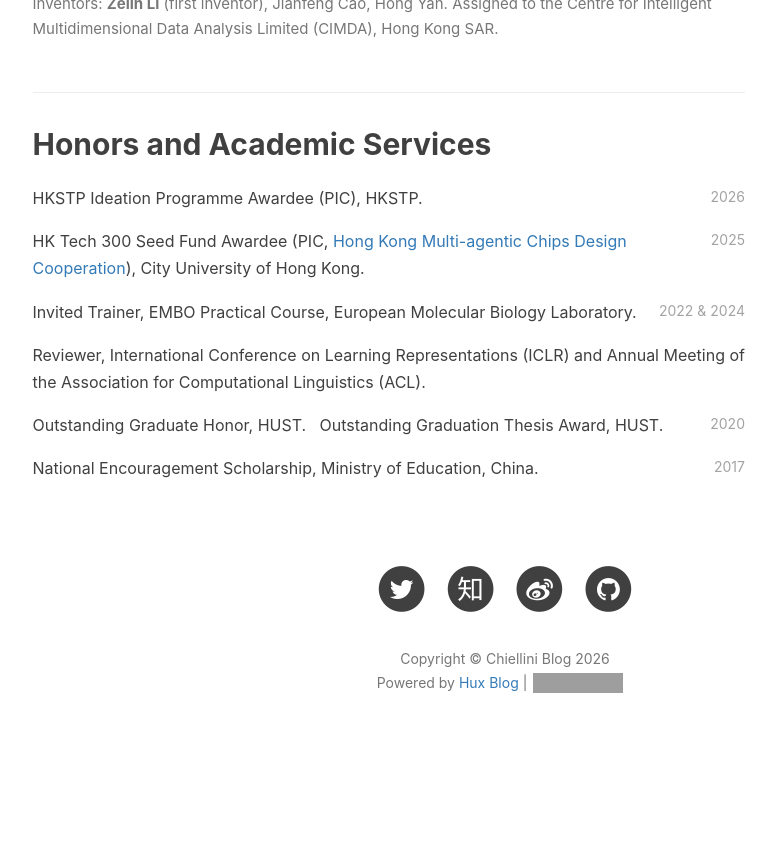
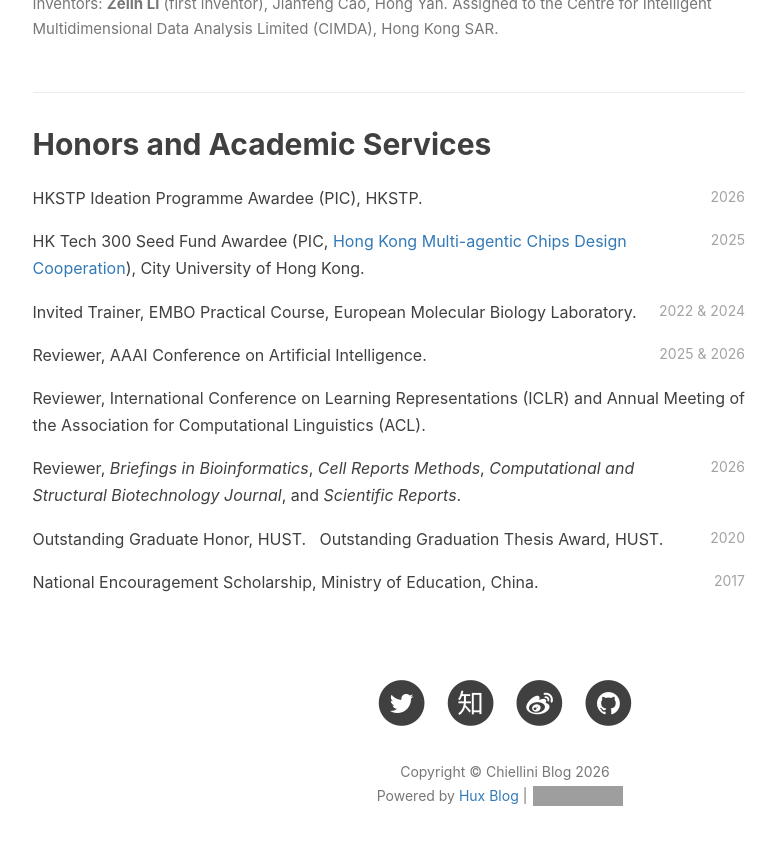
Before and after one commit to chiellini/chiellini.github.io, a Jekyll site: the page built from cv.html, in a window 1280 px wide and 900 px high, scrolled down 6163 px. Shown: the top 845 px of the window, without its empty margins (135-911 px from the left). Built offline with Jekyll 4.4.1, drawn with Linux system fonts in a browser that asks for light colours; nearby versions of some CDN libraries; comment, search, counter and statistics services are not loaded; before the commit the page ends 6950 px from its top, so only the background shows below that; grey boxes are pictures that could not be loaded.

Commit message:
CV page: full reviewer record from owner's Reviews archive - AAAI 2025&2026 restored, ICLR+ACL kept, add 2026 journal reviews (Briefings in Bioinformatics, Cell Reports Methods, CSBJ, Scientific Reports)

```diff
--- a/cv.html
+++ b/cv.html
@@ -414,7 +414,15 @@ header-img: "img/tag-bg.jpg"
         Invited Trainer, EMBO Practical Course, European Molecular Biology Laboratory.
     </div>
     <div class="cv-row clearfix">
+        <span class="cv-date">2025 &amp; 2026</span>
+        Reviewer, AAAI Conference on Artificial Intelligence.
+    </div>
+    <div class="cv-row clearfix">
         Reviewer, International Conference on Learning Representations (ICLR) and Annual Meeting of the Association for Computational Linguistics (ACL).
+    </div>
+    <div class="cv-row clearfix">
+        <span class="cv-date">2026</span>
+        Reviewer, <em>Briefings in Bioinformatics</em>, <em>Cell Reports Methods</em>, <em>Computational and Structural Biotechnology Journal</em>, and <em>Scientific Reports</em>.
     </div>
     <div class="cv-row clearfix">
         <span class="cv-date">2020</span>
```
